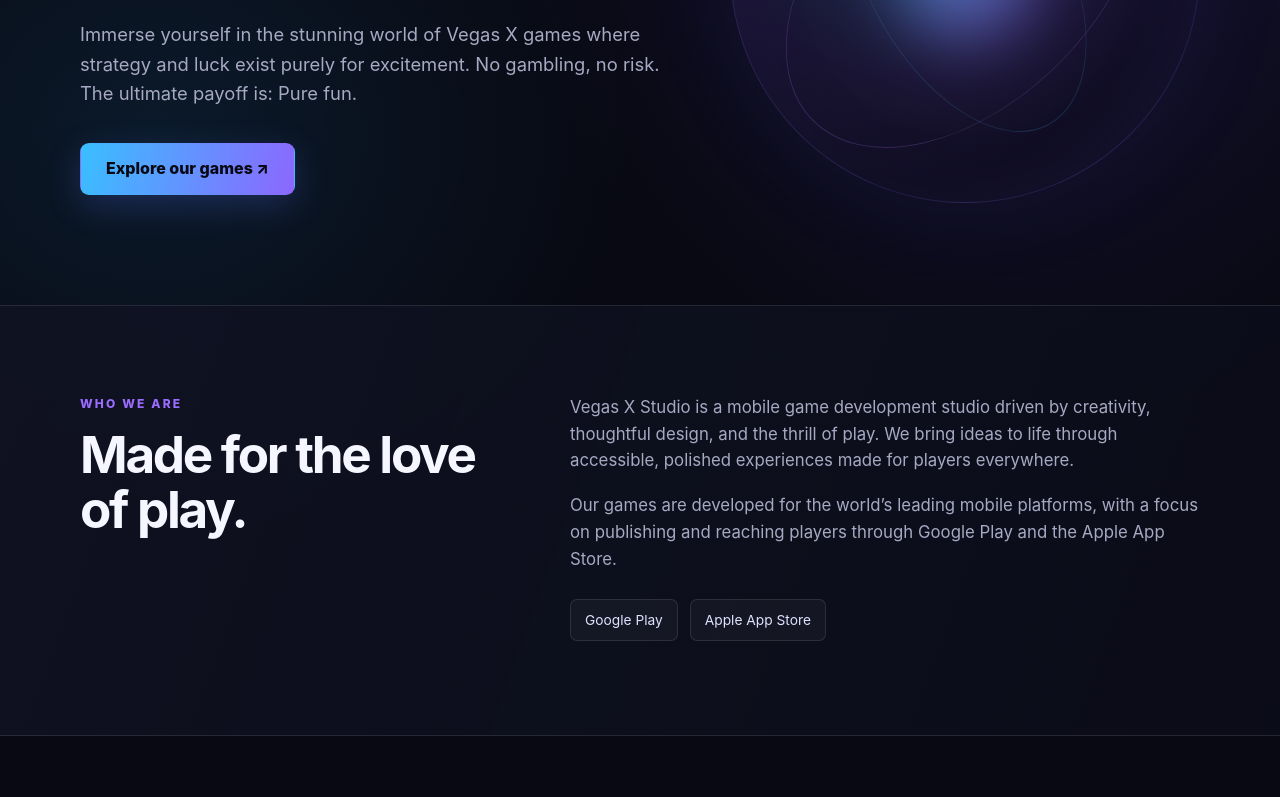
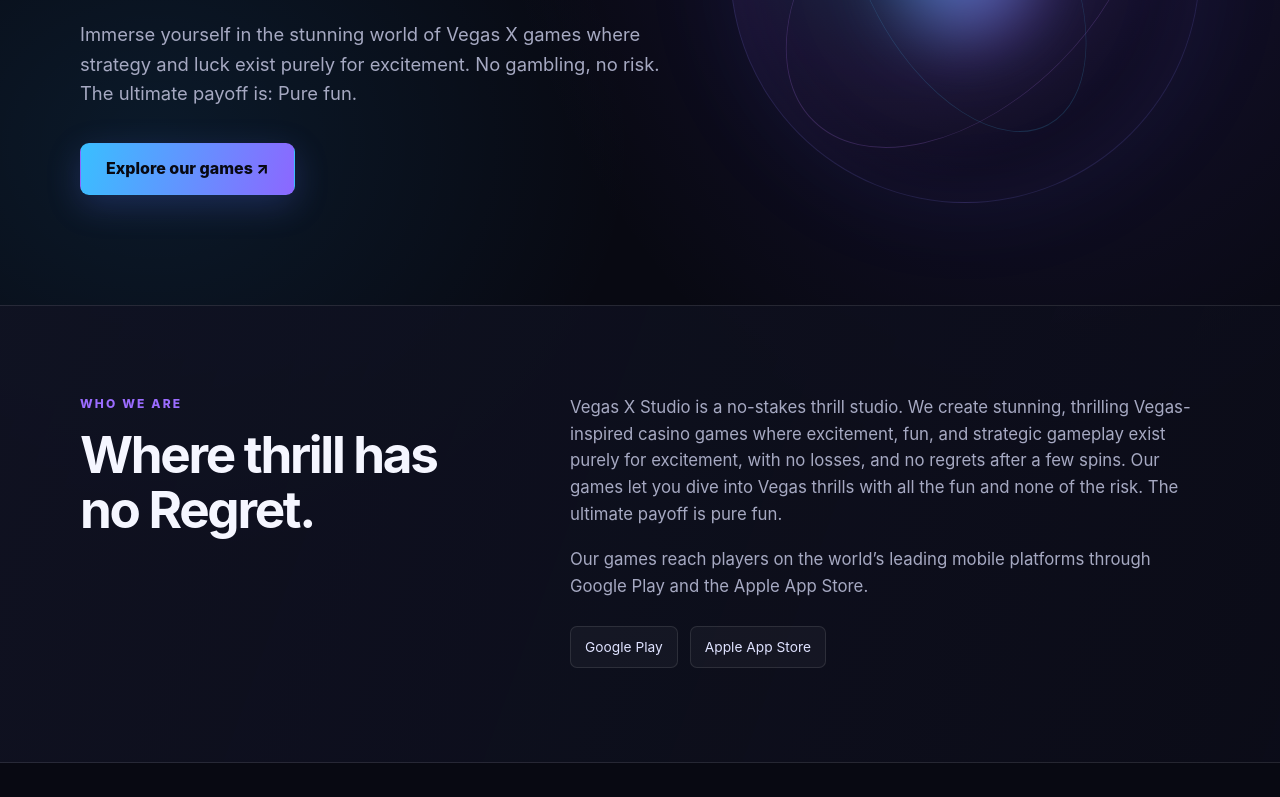
Before and after one commit to tahaerrajraji/vegasx-studio, a plain HTML site: page index.html in a window 1280 px wide. Shown: the part 446-1243 px from the top of the page. Drawn offline with Linux system fonts and the light colour scheme.

Commit message:
Update index.html

```diff
--- a/index.html
+++ b/index.html
@@ -319,18 +319,14 @@
       <div class="about-inner">
         <div>
           <p class="section-label">Who we are</p>
-          <h2>Made for the love of play.</h2>
+          <h2>Where thrill has no Regret.</h2>
         </div>
         <div class="about-copy">
           <p>
-            Vegas X Studio is a mobile game development studio driven by creativity,
-            thoughtful design, and the thrill of play. We bring ideas to life through
-            accessible, polished experiences made for players everywhere.
+            Vegas X Studio is a no-stakes thrill studio. We create stunning, thrilling Vegas-inspired casino games where excitement, fun, and strategic gameplay exist purely for excitement, with no losses, and no regrets after a few spins. Our games let you dive into Vegas thrills with all the fun and none of the risk. The ultimate payoff is pure fun.
           </p>
           <p>
-            Our games are developed for the world’s leading mobile platforms, with a
-            focus on publishing and reaching players through Google Play and the
-            Apple App Store.
+            Our games reach players on the world’s leading mobile platforms through Google Play and the Apple App Store.
           </p>
           <div class="platforms" aria-label="Our publishing platforms">
             <span class="platform">Google Play</span>
```
